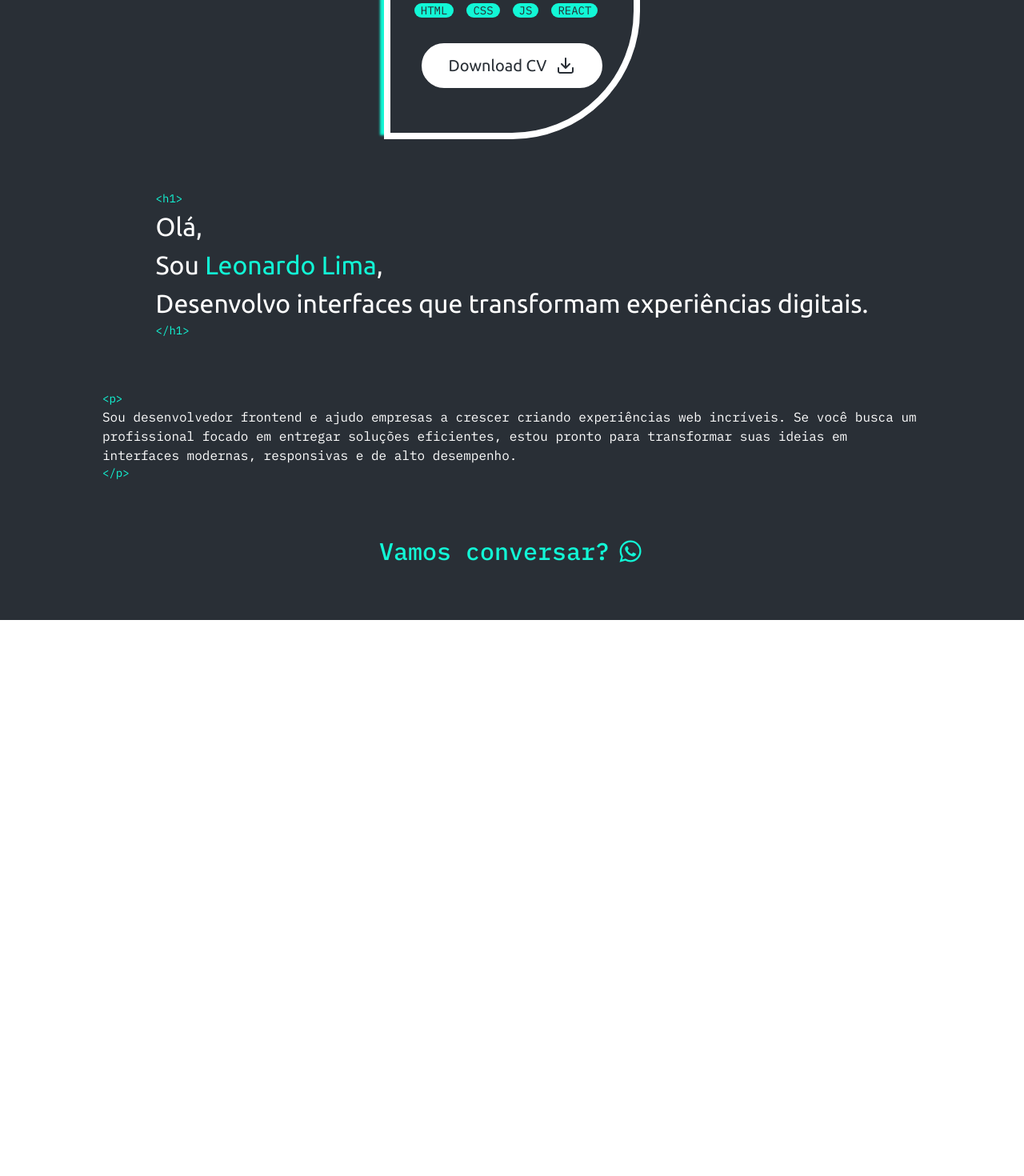
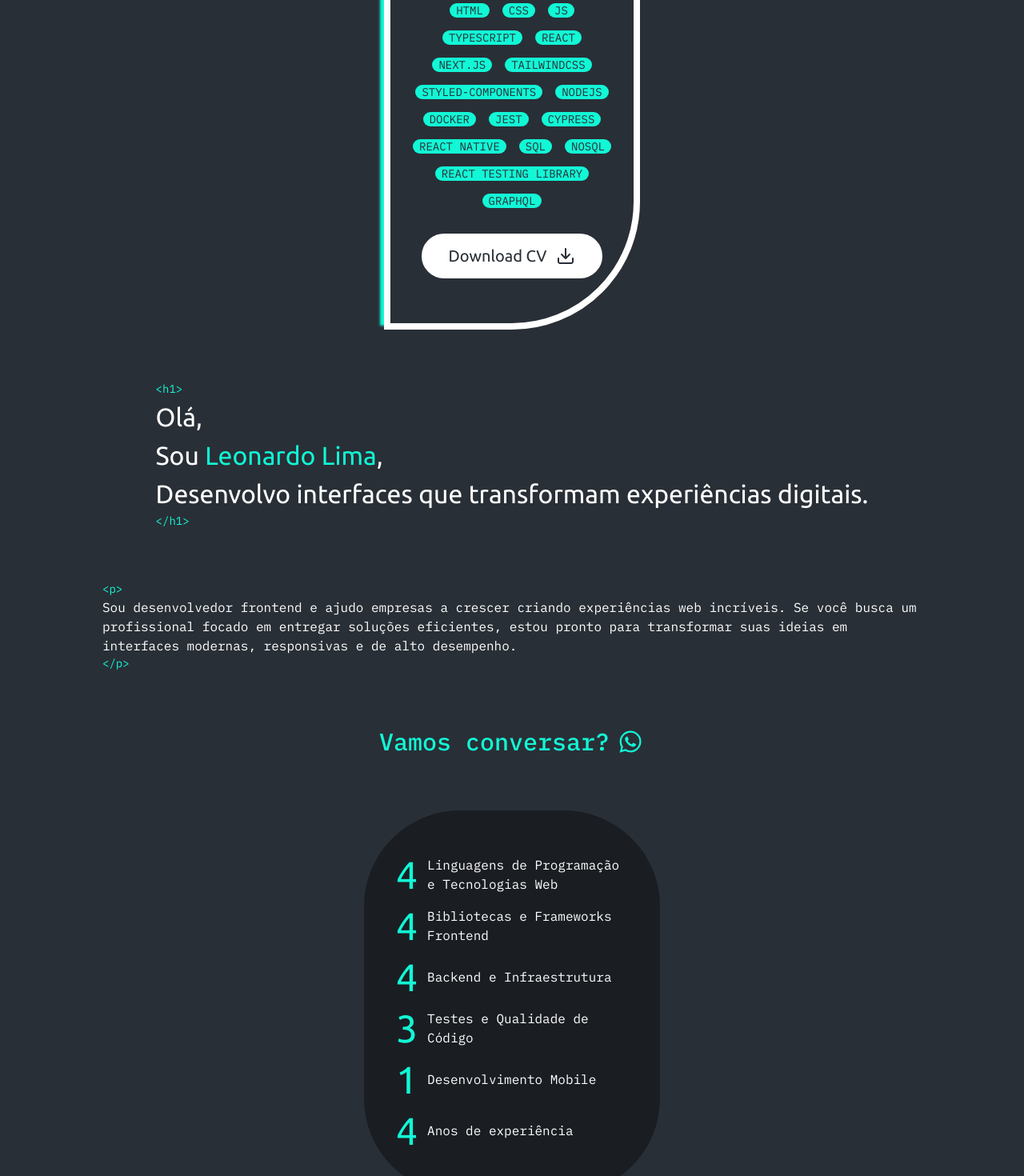
Before and after one commit to leonardobl/portfolio, a React (Vite) app: page / in a window 1280 px wide. Shown: the part 720-2190 px from the top of the page at 80% size. Before the commit the page ends 1495 px from the top, so only its background shows below. Built offline with nearby package versions, Linux system fonts and the light colour scheme.

Commit message:
create techSumary

```diff
--- a/src/components/CardAbout/index.tsx
+++ b/src/components/CardAbout/index.tsx
@@ -6,7 +6,7 @@ import { Title } from "../Typography/Title";
 
 export const CardAbout = () => {
   return (
-    <div className="w-full max-w-80 border-4 rounded-tl-[160px] rounded-br-[160px] border-white card-about py-14 flex flex-col gap-8 items-center">
+    <div className="w-full max-w-80 border-4 rounded-tl-[160px] rounded-br-[160px] border-white card-about py-14 px-6 flex flex-col gap-8 items-center">
       <div>
         <div className="w-fit mx-auto mb-4">
           <img
@@ -57,11 +57,24 @@ export const CardAbout = () => {
           www.leonardolima.dev.br
         </Text>
 
-        <div className="flex gap-4">
+        <div className="flex gap-4 flex-wrap justify-center ">
           <Tag text="HTML" />
           <Tag text="CSS" />
           <Tag text="JS" />
+          <Tag text="TYPESCRIPT" />
           <Tag text="REACT" />
+          <Tag text="NEXT.JS" />
+          <Tag text="TAILWINDCSS" />
+          <Tag text="STYLED-COMPONENTS" />
+          <Tag text="NODEJS" />
+          <Tag text="DOCKER" />
+          <Tag text="JEST" />
+          <Tag text="CYPRESS" />
+          <Tag text="REACT NATIVE" />
+          <Tag text="SQL" />
+          <Tag text="NOSQL" />
+          <Tag text="REACT TESTING LIBRARY" />
+          <Tag text="GRAPHQL" />
         </div>
       </div>
 
--- a/src/components/SectionAbout/index.tsx
+++ b/src/components/SectionAbout/index.tsx
@@ -3,6 +3,7 @@ import { CardAbout } from "../CardAbout";
 import { Text } from "../Typography/Text";
 import { Title } from "../Typography/Title";
 import { Wrapper } from "../Wrapper";
+import { TechProfile } from "../TechProfile";
 
 export const SectionAbout = () => {
   return (
@@ -61,6 +62,9 @@ export const SectionAbout = () => {
               </a>
             </Title>
           </div>
+          <div>
+            <TechProfile />
+          </div>
         </div>
       </Wrapper>
     </section>
--- /dev/null
+++ b/src/components/TechProfile/index.tsx
@@ -0,0 +1,45 @@
+import { Text } from "../Typography/Text";
+import { Title } from "../Typography/Title";
+
+export const TechProfile = () => {
+  return (
+    <div className="bg-custom-gray-100 w-full max-w-[370px] flex flex-col px-10 py-14 gap-4 rounded-[120px]">
+      <div className="flex gap-3 items-center">
+        <Title as="h2" className="text-custom-brand-100 text-5xl">
+          4
+        </Title>
+        <Text as="p">Linguagens de Programação e Tecnologias Web</Text>
+      </div>
+      <div className="flex gap-3 items-center">
+        <Title as="h2" className="text-custom-brand-100 text-5xl">
+          4
+        </Title>
+        <Text as="p">Bibliotecas e Frameworks Frontend </Text>
+      </div>
+      <div className="flex gap-3 items-center">
+        <Title as="h2" className="text-custom-brand-100 text-5xl">
+          4
+        </Title>
+        <Text as="p">Backend e Infraestrutura</Text>
+      </div>{" "}
+      <div className="flex gap-3 items-center">
+        <Title as="h2" className="text-custom-brand-100 text-5xl">
+          3
+        </Title>
+        <Text as="p">Testes e Qualidade de Código</Text>
+      </div>{" "}
+      <div className="flex gap-3 items-center">
+        <Title as="h2" className="text-custom-brand-100 text-5xl">
+          1
+        </Title>
+        <Text as="p">Desenvolvimento Mobile</Text>
+      </div>
+      <div className="flex gap-3 items-center">
+        <Title as="h2" className="text-custom-brand-100 text-5xl">
+          4
+        </Title>
+        <Text as="p">Anos de experiência</Text>
+      </div>
+    </div>
+  );
+};
--- a/src/components/index.ts
+++ b/src/components/index.ts
@@ -9,3 +9,4 @@ export { Icons } from "./Icons";
 export { Header } from "./Header";
 export { Button } from "./Button";
 export { Tag } from "./Tag";
+export { TechProfile } from "./TechProfile";
```
